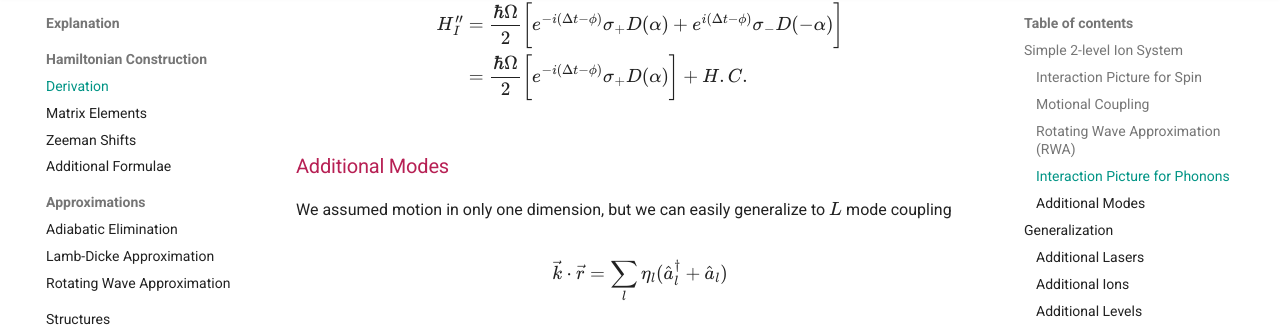
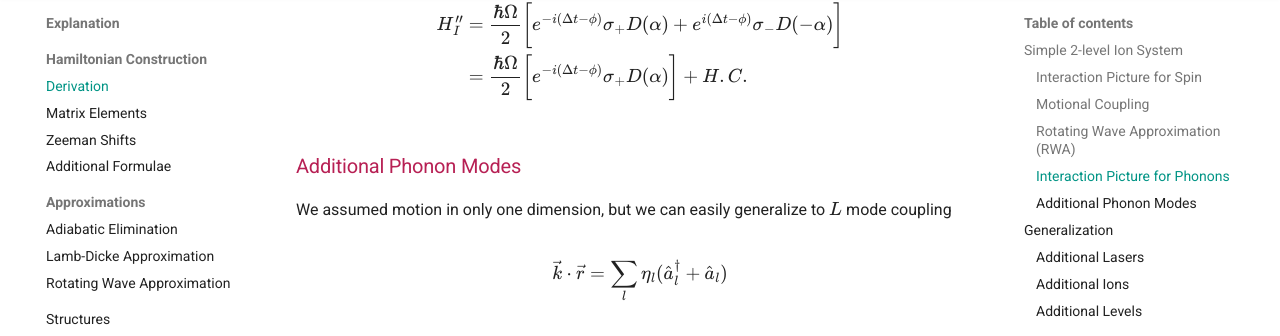
Before and after one commit to OpenQuantumDesign/oqd-trical, an MkDocs documentation site: the page built from docs/explanation/hamiltonian_construction/derivation.md, in a window 1280 px wide and 900 px high, scrolled down 3051 px. Shown: the part 106-442 px from the top of the window. Built offline with MkDocs 1.6.1 and Material for MkDocs 9.7.7, drawn with Linux system fonts in a browser that asks for light colours; comment, search, counter and statistics services are not loaded.

Commit message:
Updated documentation

```diff
--- a/docs/explanation/hamiltonian_construction/derivation.md
+++ b/docs/explanation/hamiltonian_construction/derivation.md
@@ -142,7 +142,7 @@ $$
     \end{align}
 $$
 
-### Additional Modes
+### Additional Phonon Modes
 
 We assumed motion in only one dimension, but we can easily generalize to $L$ mode coupling
 
```
